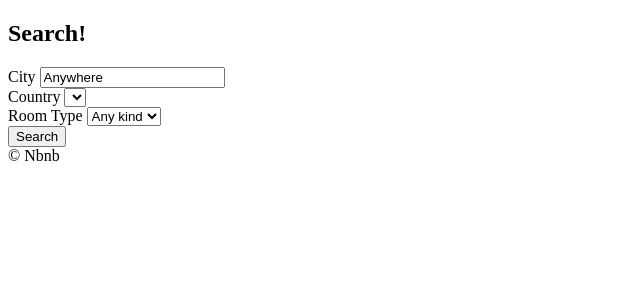
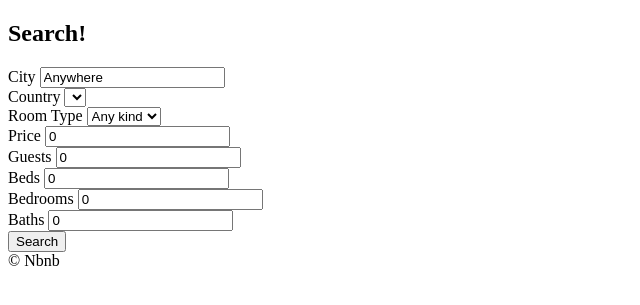
Before and after one commit to ryugibo/nomad-airbnb-clone, a Django app: page /rooms/search/ in a window 1280 px wide. Shown: the part 60-365 px from the top of the page, without its empty margins (0-640 px from the left). Run offline with Django 3.2, Linux system fonts and the light colour scheme; data that the repository does not hold is empty.

Commit message:
:memo: #13.3 | Amenities and Facilities Form
- price, guests, beds, bedrooms, baths

```diff
--- a/rooms/views.py
+++ b/rooms/views.py
@@ -27,8 +27,22 @@ def Search(request):
     city = str.capitalize(city)
     country = request.GET.get("country", "KR")
     room_type = int(request.GET.get("room_type", 0))
+    price = int(request.GET.get("price", 0))
+    guests = int(request.GET.get("guests", 0))
+    beds = int(request.GET.get("beds", 0))
+    bedrooms = int(request.GET.get("bedrooms", 0))
+    baths = int(request.GET.get("baths", 0))
 
-    form = {"city": city, "s_country": country, "s_room_type": room_type}
+    form = {
+        "city": city,
+        "s_country": country,
+        "s_room_type": room_type,
+        "price": price,
+        "guests": guests,
+        "beds": beds,
+        "bedrooms": bedrooms,
+        "baths": baths,
+    }
 
     room_types = models.RoomType.objects.all()
 
--- a/templates/rooms/search.html
+++ b/templates/rooms/search.html
@@ -41,6 +41,32 @@
         {% endfor %}
       </select>
     </div>
+
+    <div>
+      <label for="price">Price</label>
+      <input type="number" id="price" name="price" placeholder="Price" value="{{price}}" />
+    </div>
+
+    <div>
+      <label for="guests">Guests</label>
+      <input type="number" id="guests" name="guests" placeholder="Guests" value="{{guests}}" />
+    </div>
+
+    <div>
+      <label for="beds">Beds</label>
+      <input type="number" id="beds" name="beds" placeholder="Beds" value="{{beds}}" />
+    </div>
+
+    <div>
+      <label for="bedrooms">Bedrooms</label>
+      <input type="number" id="bedrooms" name="bedrooms" placeholder="Bedrooms" value="{{bedrooms}}" />
+    </div>
+
+    <div>
+      <label for="baths">Baths</label>
+      <input type="number" id="baths" name="baths" placeholder="Baths" value="{{baths}}" />
+    </div>
+
     <button>Search</button>
   </form>
 
```
